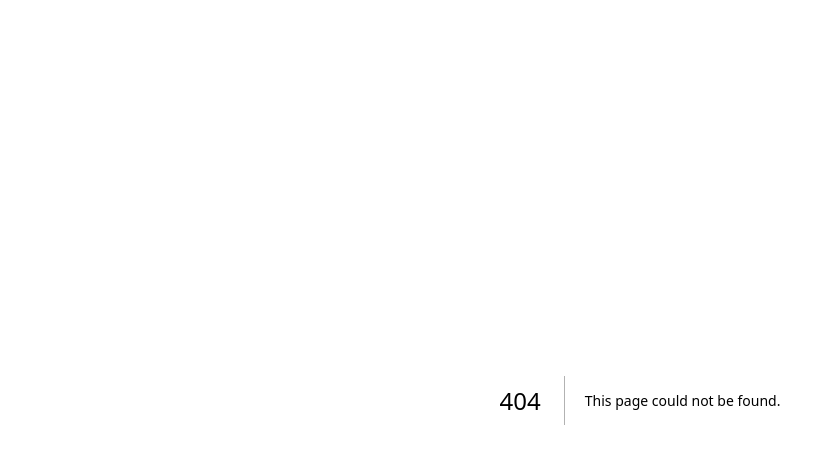
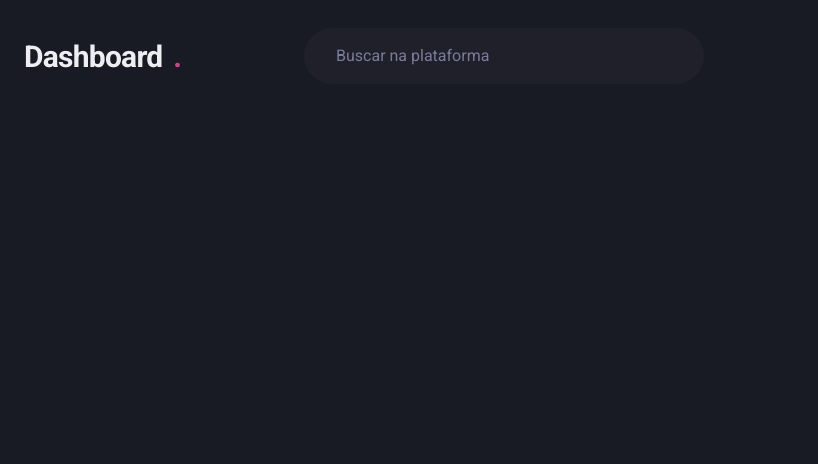
Before and after one commit to naMoraezDev/responsible-qyery-dash, a Next.js app: page /dashboard in a window 1280 px wide. Before the commit this address had no page. Shown: the top 464 px of the page, without its empty margins (0-818 px from the left). Built offline with nearby package versions, Linux system fonts and the light colour scheme.

Commit message:
feat: init Header layout

```diff
--- /dev/null
+++ b/src/components/Header/index.ts
@@ -0,0 +1 @@
+export { HeaderView as Header } from "./view";
--- /dev/null
+++ b/src/components/Header/view.tsx
@@ -0,0 +1,44 @@
+import { Flex, Input, Text } from "@chakra-ui/react";
+
+export function HeaderView() {
+  return (
+    <Flex
+      as="header"
+      w="100%"
+      maxW={1480}
+      h="20"
+      mx="auto"
+      mt="4"
+      px="6"
+      align="center"
+    >
+      <Text fontSize="3xl" fontWeight="bold" letterSpacing="tight" w="64">
+        Dashboard{" "}
+        <Text color="pink.500" as="span" ml="1">
+          .
+        </Text>
+      </Text>
+
+      <Flex
+        as="label"
+        flex="1"
+        py="4"
+        px="8"
+        ml="6"
+        maxW={400}
+        alignSelf="center"
+        color="gray.200"
+        position="relative"
+        bg="gray.800"
+        borderRadius="full"
+      >
+        <Input
+          color="gray.50"
+          variant="unstyled"
+          placeholder="Buscar na plataforma"
+          _placeholder={{ color: "gray.400" }}
+        />
+      </Flex>
+    </Flex>
+  );
+}
--- /dev/null
+++ b/src/pages/dashboard/index.tsx
@@ -0,0 +1,5 @@
+import { Header } from "@/components/Header";
+
+export default function Dashboard() {
+  return <Header />;
+}
```
